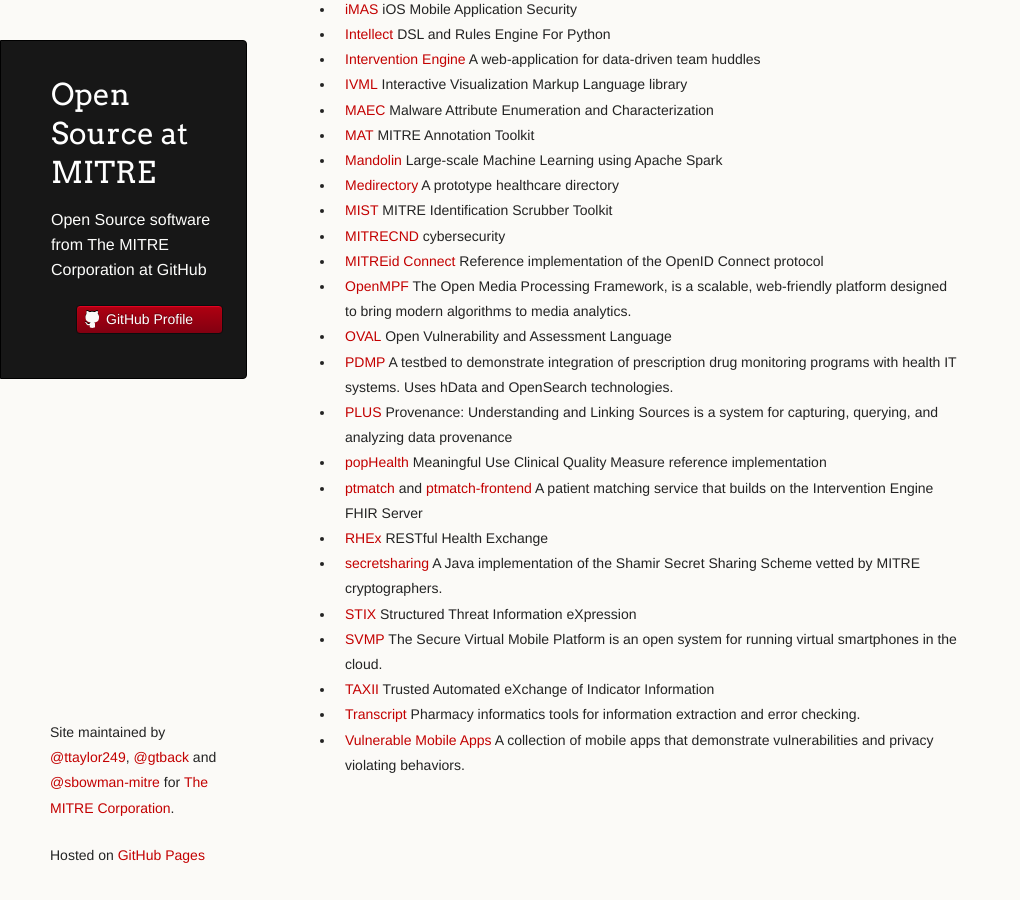
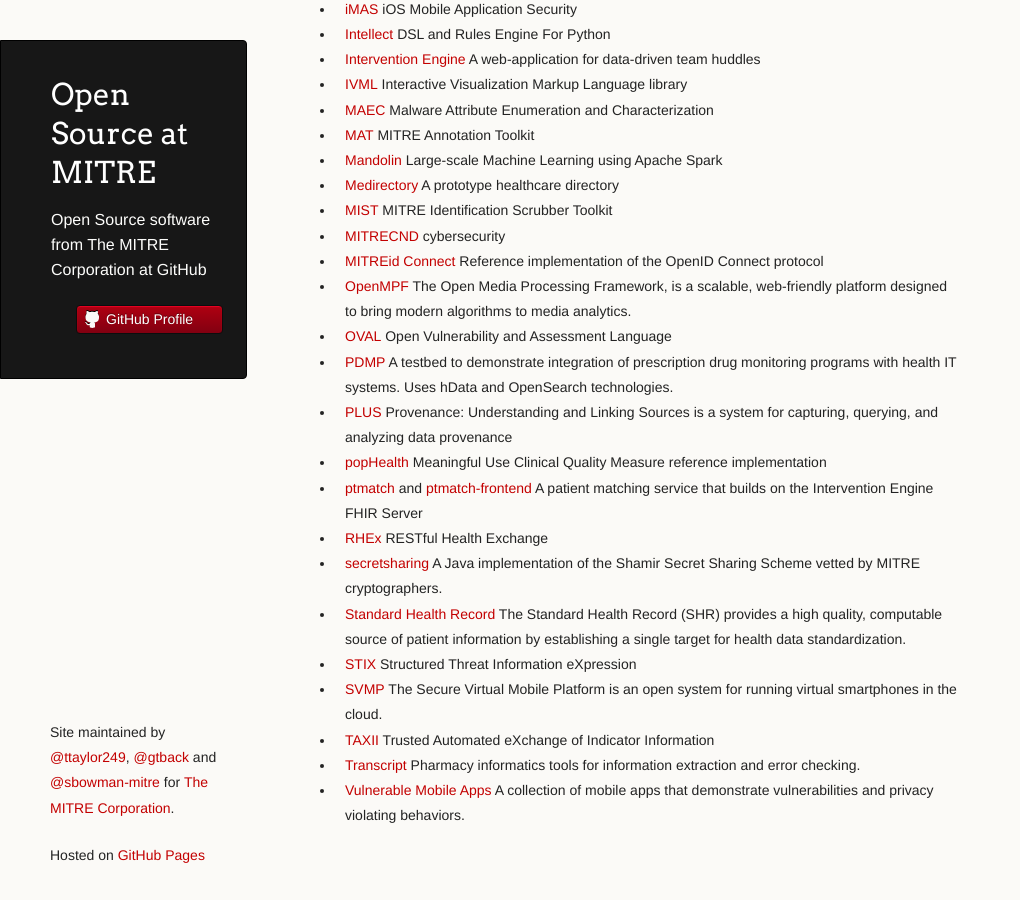
Before and after one commit to mitre/mitre.github.io, a Jekyll site: the page built from index.md, in a window 1280 px wide and 900 px high, scrolled down 1038 px. Shown: the whole window, without its empty margins (0-1020 px from the left). Built offline with Jekyll 4.4.1, drawn with Linux system fonts in a browser that asks for light colours.

Commit message:
Added SHR project

```diff
--- a/index.md
+++ b/index.md
@@ -61,6 +61,7 @@
 * [ptmatch](https://github.com/mitre/ptmatch) and [ptmatch-frontend](https://github.com/mitre/ptmatch-frontend) A patient matching service that builds on the Intervention Engine FHIR Server
 * [RHEx](https://github.com/project-rhex) RESTful Health Exchange
 * [secretsharing](https://github.com/secretsharing/secretsharing) A Java implementation of the Shamir Secret Sharing Scheme vetted by MITRE cryptographers.
+* [Standard Health Record](https://github.com/standardhealth/) The Standard Health Record (SHR) provides a high quality, computable source of patient information by establishing a single target for health data standardization.
 * [STIX](https://github.com/STIXProject) Structured Threat Information eXpression
 * [SVMP](https://svmp.github.io) The Secure Virtual Mobile Platform is an open system for running virtual smartphones in the cloud.
 * [TAXII](https://github.com/TAXIIProject) Trusted Automated eXchange of Indicator Information
```
